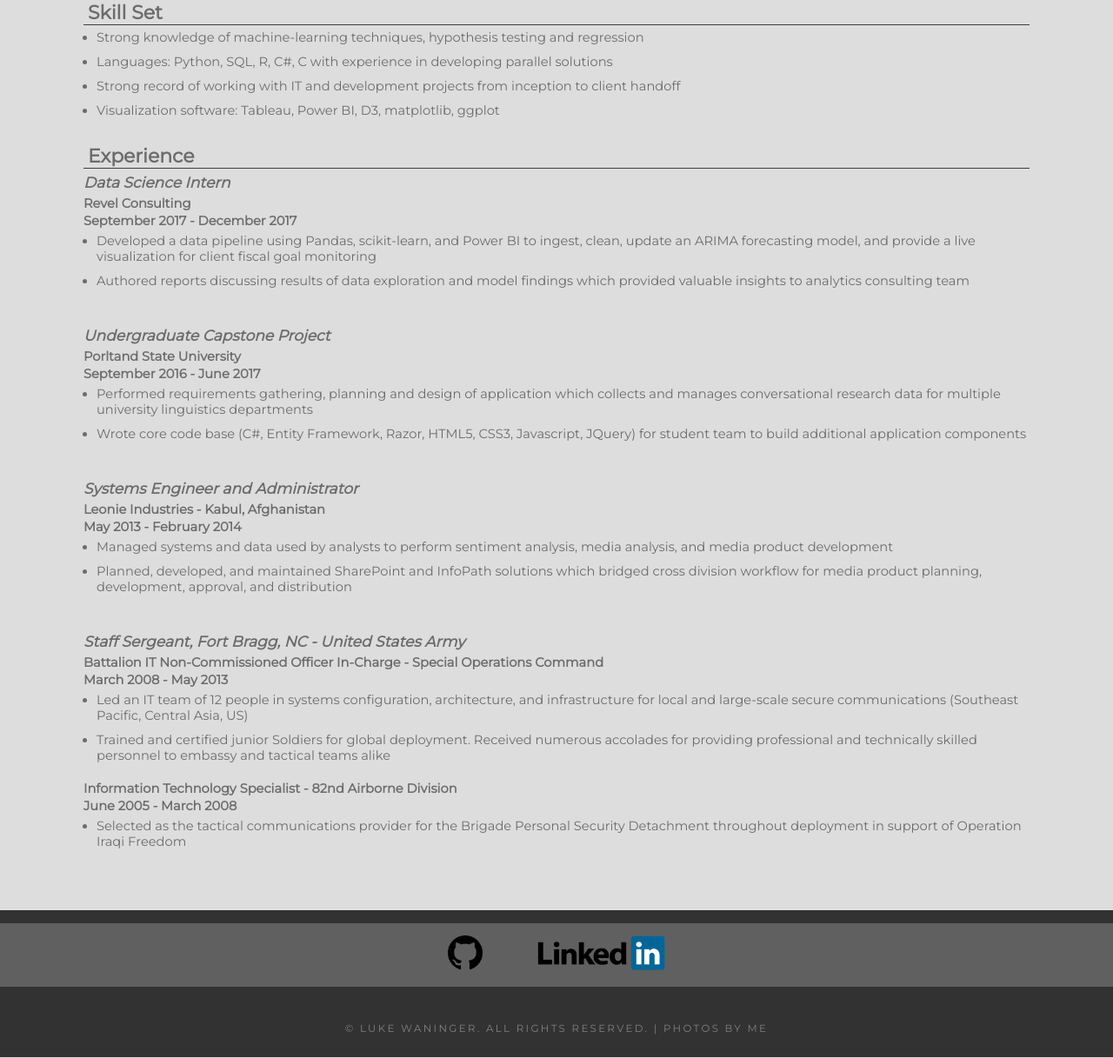
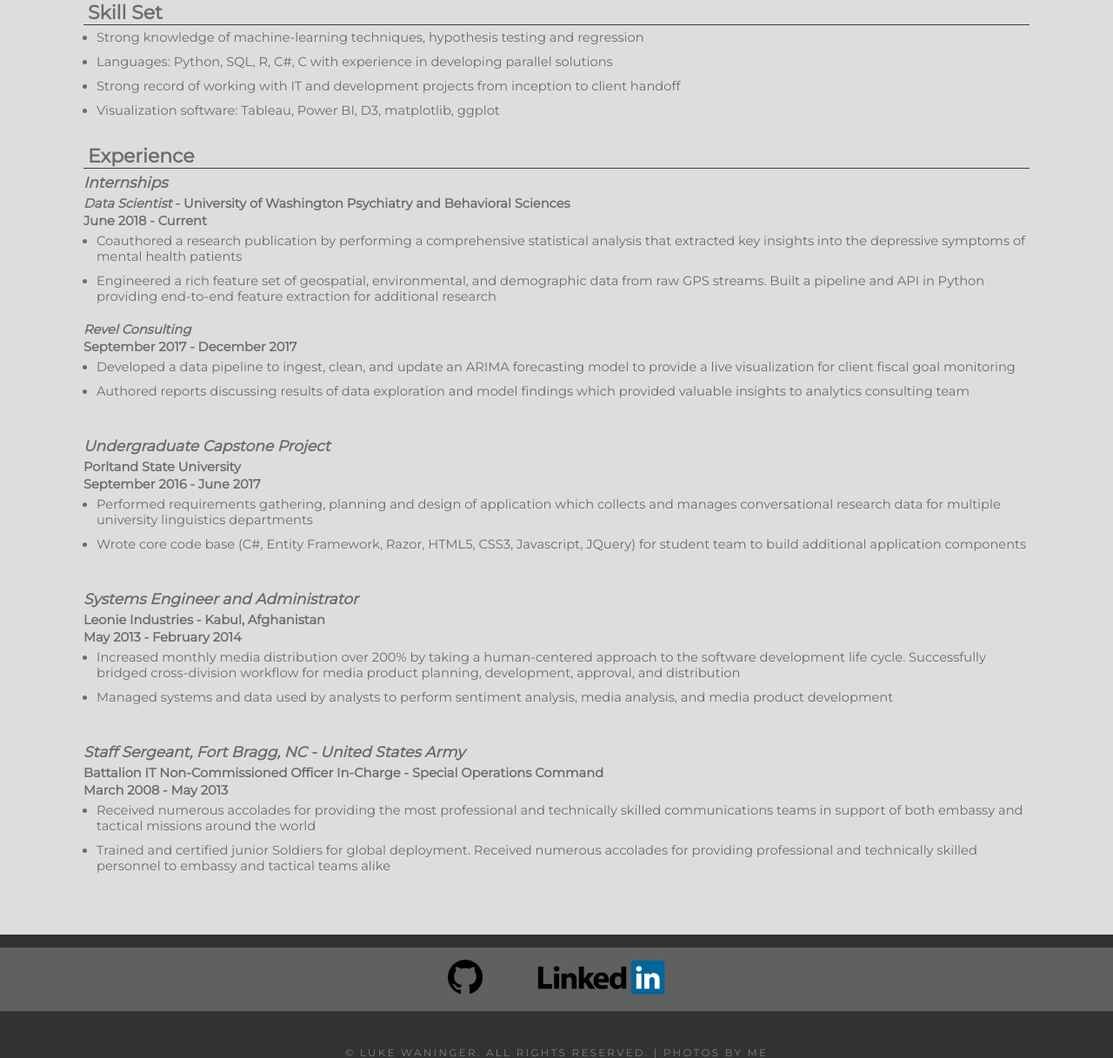
Before and after one commit to aajibad1/waninger, a Flask app: page /resume in a window 1280 px wide. Shown: the part 392-1609 px from the top of the page at 87% size. Run offline with Flask 2, Linux system fonts and the light colour scheme.

Commit message:
updated resume

```diff
--- a/waninger/templates/projects.html
+++ b/waninger/templates/projects.html
@@ -44,9 +44,6 @@
                 </a>
                 <a href="https://github.com/lukeWaninger/RiverRunner" target="_blank" title="Github">
                     <img src="{{ url_for('static', filename='github.png') }}" alt="Github"/>
-                </a>
-                <a href="https://s3.amazonaws.com/elasticbeanstalk-us-east-1-701856502070/RiverRunners/doc/_build/html/index.html" target="_blank" title="Read the Docs">
-                    <img src="{{ url_for('static', filename='eye.png') }}" alt="Read the Docs"/>
                 </a>
             </div>
             <p>
--- a/waninger/templates/resume.html
+++ b/waninger/templates/resume.html
@@ -55,12 +55,19 @@
         </div>
 
         <div id="experience">
-            <h3>Data Science Intern</h3>
-            <h4>Revel Consulting</h4>
+            <h3>Internships</h3>
+            <h4><em>Data Scientist</em> - University of Washington Psychiatry and Behavioral Sciences</h4>
+            <h4>June 2018 - Current</h4>
+            <ul>
+                <li>Coauthored a research publication by performing a comprehensive statistical analysis that extracted key insights into the depressive symptoms of mental health patients</li>
+                <li>Engineered a rich feature set of geospatial, environmental, and demographic data from raw GPS streams. Built a pipeline and API in Python providing end-to-end feature extraction for additional research</li>
+            </ul>
+
+            <h4><em>Revel Consulting</em></h4>
             <h4>September 2017 - December 2017</h4>
             <ul>
                 <li>
-                    Developed a data pipeline using Pandas, scikit-learn, and Power BI to ingest, clean, update an ARIMA forecasting model, and provide a live visualization for client fiscal goal monitoring
+                    Developed a data pipeline to ingest, clean, and update an ARIMA forecasting model to provide a live visualization for client fiscal goal monitoring
                 </li>
                 <li>
                     Authored reports discussing results of data exploration and model findings which provided valuable insights to analytics consulting team
@@ -88,10 +95,10 @@
             <h4>May 2013 - February 2014</h4>
             <ul>
                 <li>
-                    Managed systems and data used by analysts to perform sentiment analysis, media analysis, and media product development
+                    Increased monthly media distribution over 200% by taking a human-centered approach to the software development life cycle. Successfully bridged cross-division workflow for media product planning, development, approval, and distribution
                 </li>
                 <li>
-                    Planned, developed, and maintained SharePoint and InfoPath solutions which bridged cross division workflow for media product planning, development, approval, and distribution
+                    Managed systems and data used by analysts to perform sentiment analysis, media analysis, and media product development
                 </li>
             </ul>
 
@@ -102,20 +109,12 @@
             <h4>March 2008 - May 2013</h4>
             <ul>
                 <li>
-                    Led an IT team of 12 people in systems configuration, architecture, and infrastructure for local and large-scale secure communications (Southeast Pacific, Central Asia, US)
+                    Received numerous accolades for providing the most professional and technically skilled communications teams in support of both embassy and tactical missions around the world
                 </li>
                 <li>
                     Trained and certified junior Soldiers for global deployment. Received numerous accolades for providing professional and technically skilled personnel to embassy and tactical teams alike
                 </li>
             </ul>
-
-            <h4>Information Technology Specialist - 82nd Airborne Division</h4>
-            <h4>June 2005 - March 2008</h4>
-            <ul>
-                <li>
-                    Selected as the tactical communications provider for the Brigade Personal Security Detachment throughout deployment in support of Operation Iraqi Freedom
-                </li>
-            </ul>
         </div>
     </div>
 {% endblock %}
```
